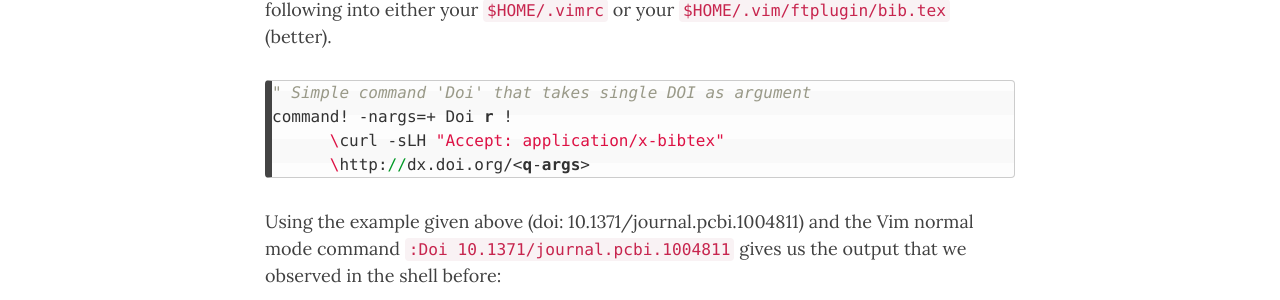
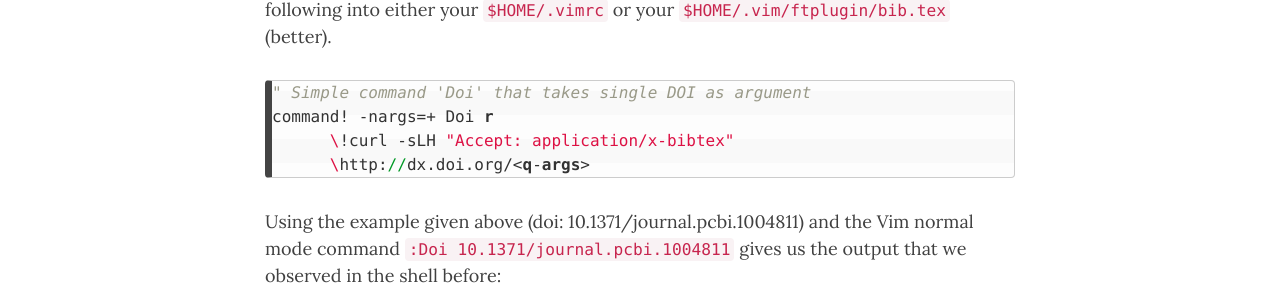
Before and after one commit to s-gordon/TheWaywardBiochemist, a Jekyll site: the page built from _posts/2018-04-06-pull-full-bibliographic-records-easily-within-vim-with-crossref.markdown, in a window 1280 px wide and 1400 px high, scrolled down 1770 px. Shown: the part 129-429 px from the top of the window. Built offline with Jekyll 4.4.1, drawn with Linux system fonts in a browser that asks for light colours; nearby versions of some CDN libraries; comment, search, counter and statistics services are not loaded.

Commit message:
Typo. Had the bang on the wrong line in the code block.

````diff
--- a/_posts/2018-04-06-pull-full-bibliographic-records-easily-within-vim-with-crossref.markdown
+++ b/_posts/2018-04-06-pull-full-bibliographic-records-easily-within-vim-with-crossref.markdown
@@ -81,8 +81,8 @@ Vim by mapping it to a custom command. Let's call that Vim normal mode command
 
 ```vim
 " Simple command 'Doi' that takes single DOI as argument
-command! -nargs=+ Doi r !
-      \curl -sLH "Accept: application/x-bibtex"
+command! -nargs=+ Doi r
+      \!curl -sLH "Accept: application/x-bibtex"
       \http://dx.doi.org/<q-args>
 ```
 
@@ -142,8 +142,8 @@ Whew! Putting that all together with the original command gives us the following
 " \s/á/{\\\x27{a}}/g; - correct acute diacritics
 " \s/à/{\\`{a}}/g; - correct grave diacritics
 " \s/ä/{\\"{a}}/g; - correct umlaut diacritics
-command! -nargs=+ Doi r !
-      \curl -sLH "Accept: application/x-bibtex"
+command! -nargs=+ Doi r
+      \!curl -sLH "Accept: application/x-bibtex"
       \http://dx.doi.org/<q-args> |
       \perl -pne
       \'
````
